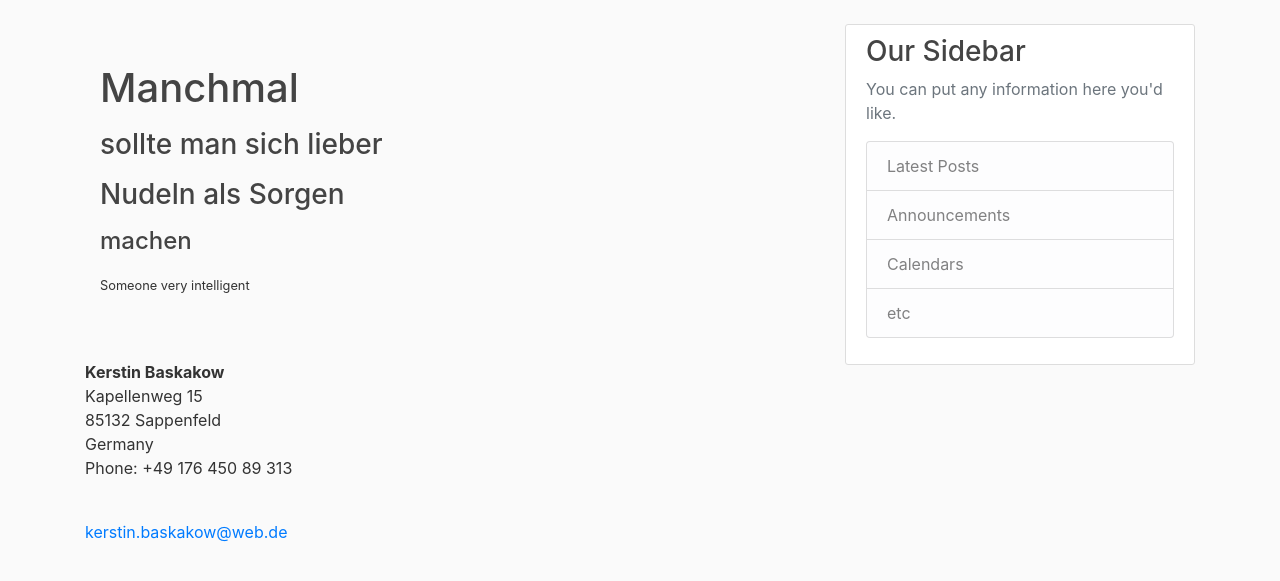
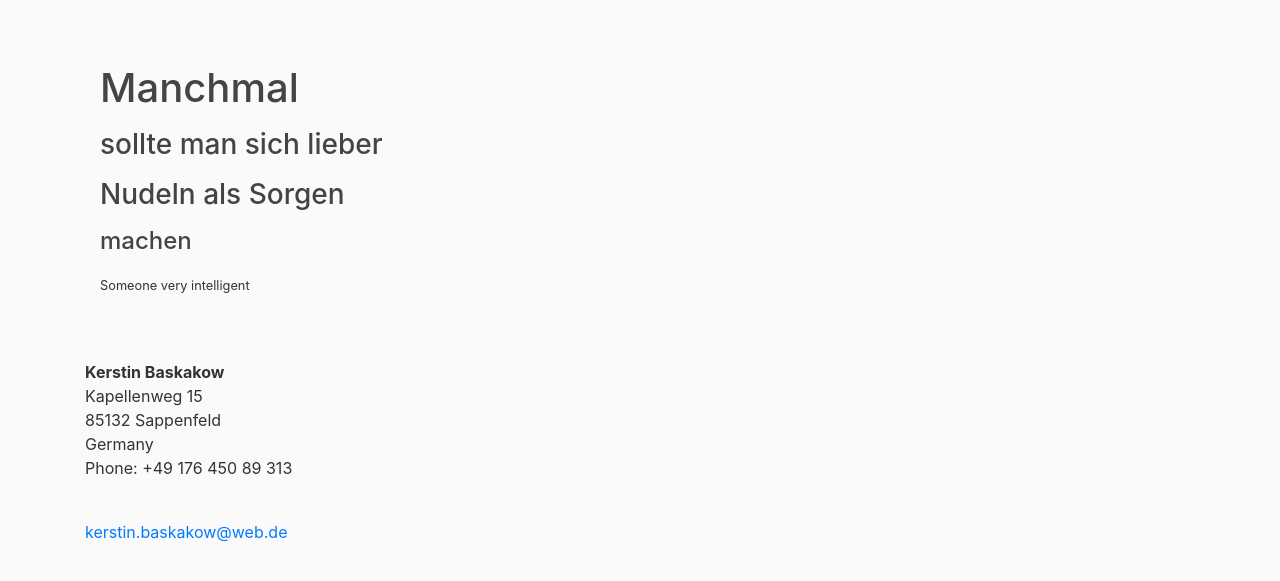
Before and after one commit to kerstinbaskakow/recipedatabase, a Flask app: page /about in a window 1280 px wide. Shown: the part 56-637 px from the top of the page. Run offline with Flask 2, Linux system fonts and the light colour scheme; some libraries are stand-ins or nearby versions.

Commit message:
changed call of influxdb and deleted sidebar from layout

```diff
--- a/flaskblog/templates/layout.html
+++ b/flaskblog/templates/layout.html
@@ -76,19 +76,7 @@
             	{% endwith %}
             	{% block content %}{% endblock content%}
         	</div>
-        	<div class="col-md-4">
-            	<div class="content-section">
-                	<h3>Our Sidebar</h3>
-                	<p class='text-muted'>You can put any information here you'd like.
-                    	<ul class="list-group">
-                        	<li class="list-group-item list-group-item-light">Latest Posts</li>
-                        	<li class="list-group-item list-group-item-light">Announcements</li>
-                        	<li class="list-group-item list-group-item-light">Calendars</li>
-                        	<li class="list-group-item list-group-item-light">etc</li>
-                    	</ul>
-                	</p>
-                </div>
-        	</div>
+
     	</div>
 	</main>
 
--- a/run.py
+++ b/run.py
@@ -24,3 +24,5 @@ if __name__ == "__main__":
     #type in export FLASK_APP=flaskblog.py für linux and mac
     #type in sst FLASK_APP=flaskblog.py for windows
 #stop the webserver
+
+    #influxclient.close()
```
Also changed, not shown: flaskblog/__init__.py (+8 -0 lines), flaskblog/wallbox/routes.py (+6 -7 lines).
